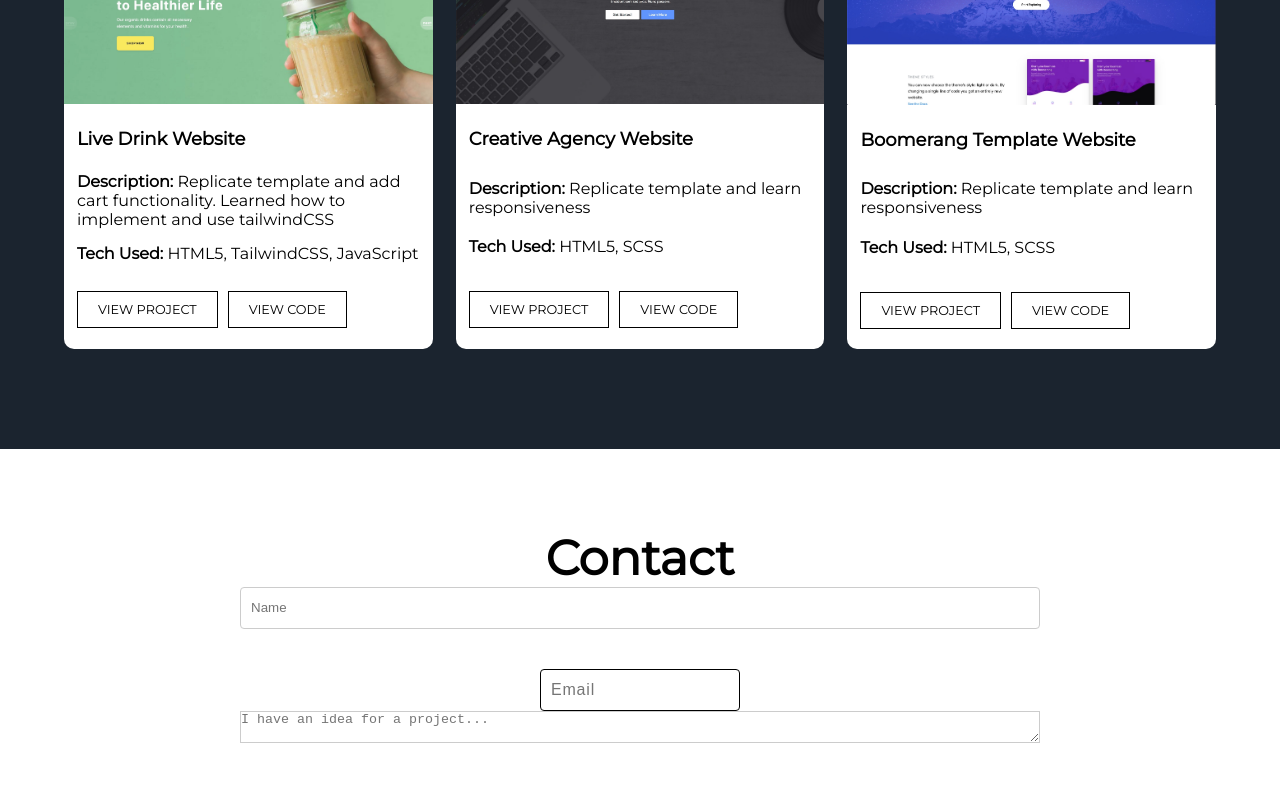
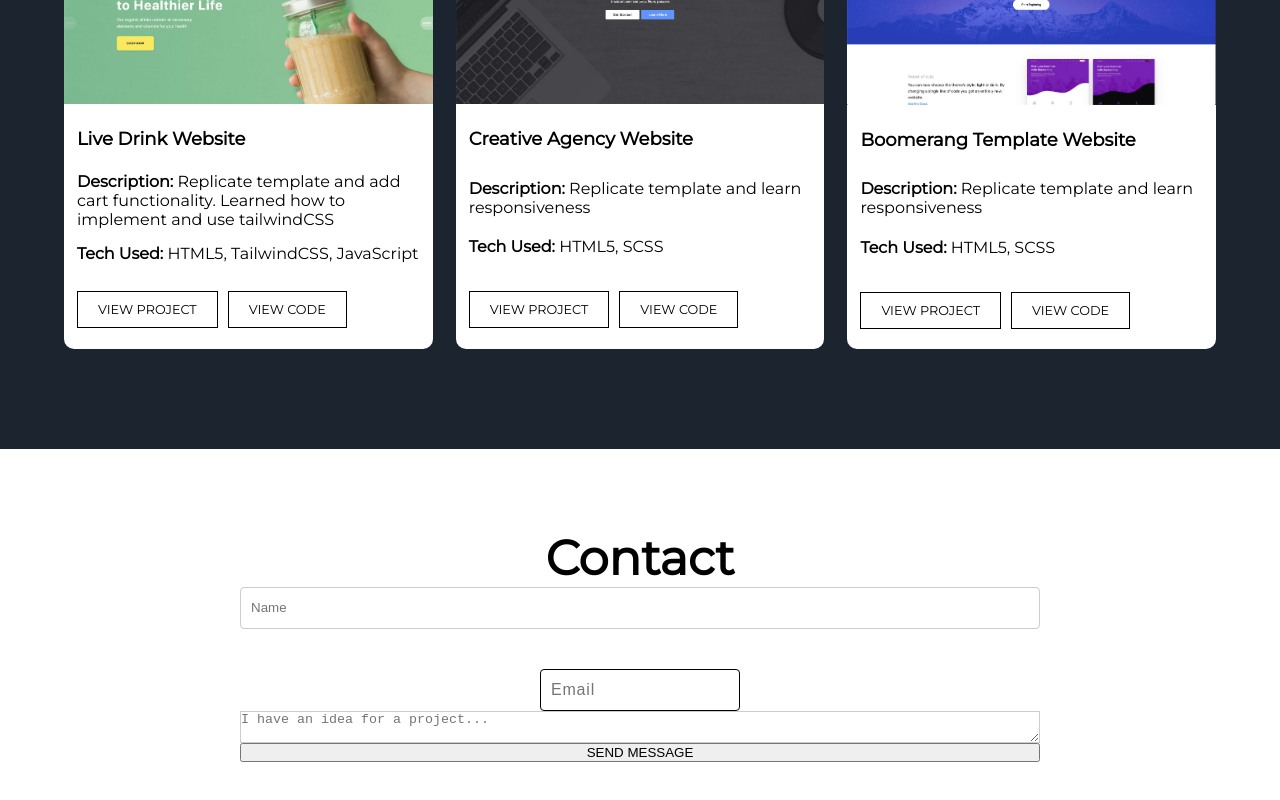
Before and after one commit to Izimartin/react-portfolio, a React (Create React App) app: page / in a window 1280 px wide. Shown: the part 1741-2541 px from the top of the page. Built offline with nearby package versions, Linux system fonts and the light colour scheme.

Commit message:
Form changes

```diff
--- a/src/components/Contact/Contact.js
+++ b/src/components/Contact/Contact.js
@@ -44,6 +44,7 @@ const Contact = () => {
           name="message"
           placeholder="I have an idea for a project..."
         ></textarea>
+        <button type="submit">SEND MESSAGE</button>
       </form>
       </Container>
     </div>
```
